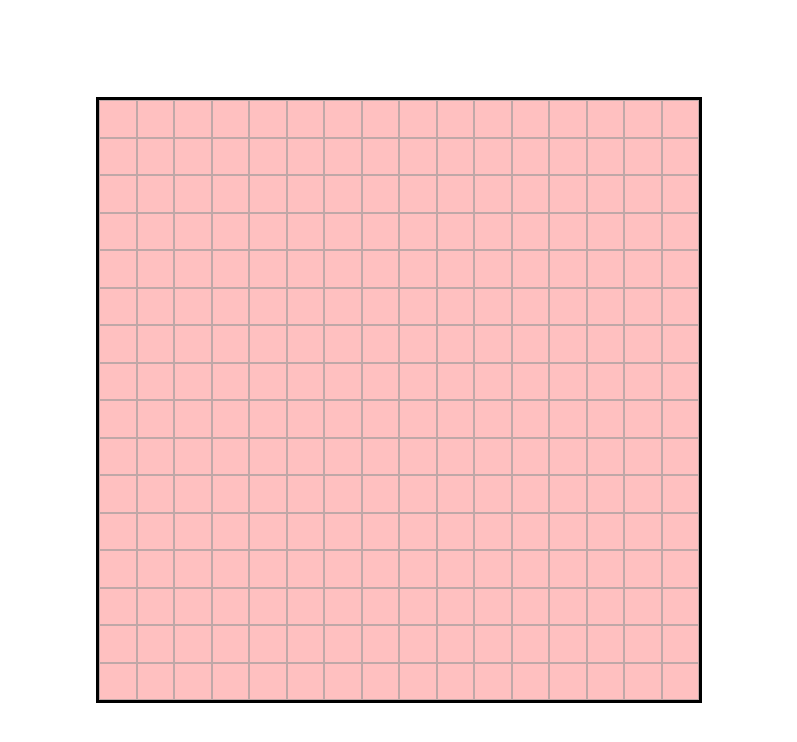
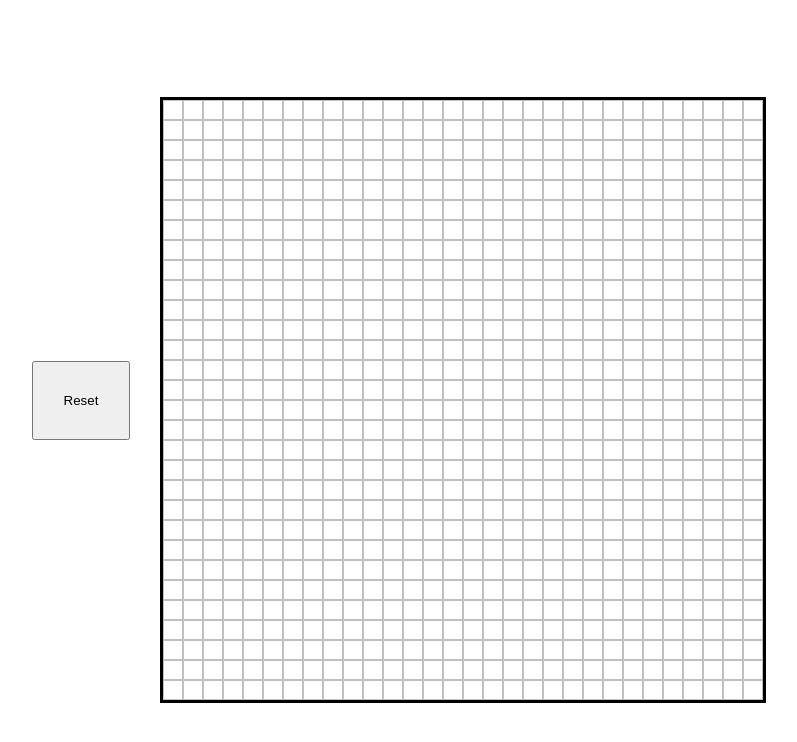
Before and after one commit to box-hill/sketch, a plain HTML site: page index.html in a window 1280 px wide. Shown: the whole page, without its empty margins (241-1038 px from the left). Drawn offline with Linux system fonts and the light colour scheme.

Commit message:
added reset button and option for user to alter grid size

```diff
--- a/index.html
+++ b/index.html
@@ -9,9 +9,8 @@
     <title>Document</title>
 </head>
 <body>
-    <div class='container'>
-
-    </div>
+    <button id='reset'>Reset</button>
+    <div class='container'></div>
 
 
 </body>
--- a/script.js
+++ b/script.js
@@ -1,29 +1,64 @@
 
-let gridSize = 16; // default 16x16
+let gridSize = 30;
 let numOfSquares = gridSize*gridSize;
+let width = 600;
 const container = document.querySelector('.container');
-let width = 600;
+initialiseCanvas(gridSize, width); // the default
+
+function initialiseCanvas(gridSize, width){
+    removeAllChildNodes(container);
+    numOfSquares = gridSize*gridSize;
     container.style.width = `${width}px`;
     container.style.height = `${width}px`;
-
-
     for(let i=0; i<numOfSquares; i++){
         const square = document.createElement('div');
         square.classList.add('square');
         square.style.width = `${width/gridSize}px`;
         square.style.height = `${width/gridSize}px`;
-
         container.appendChild(square);
     }
 
     let canvas = document.querySelectorAll('div.square');
 
+    // hovering over squares turn them red
     canvas.forEach(square =>
         square.addEventListener('mouseover',
-    changeColor,
+        changeColor('red'),
         {once: true, capture: false}
     ));
+}
 
-function changeColor(e){
-    e.target.style[`background-color`] = 'red';
+
+const button = document.querySelector('#reset');
+button.addEventListener('click', () => {
+        changeCanvasColor('white')
+        do{
+            gridSize = prompt('Enter a grid size less than 50: ');
+            gridSize = parseInt(gridSize);
+        }while(gridSize<0 || gridSize>50 || !Number.isInteger(gridSize));
+        initialiseCanvas(gridSize,width);
+    });
+
+
+
+
+// changes color of the element that triggered it by calling event handler
+// allows "2" arguments: color & event handler
+function changeColor(color){
+    return function(e){
+        e.target.style[`background-color`] = color;
     }
+}
+
+// changes ALL the squares to a certain color;
+function changeCanvasColor(color){
+    let canvas = document.querySelectorAll('div.square');
+    canvas.forEach(square => square.style[`background-color`] = color);
+}
+
+// removes all Child nodes from parent
+function removeAllChildNodes(parent){
+    while(parent.firstChild){
+        parent.removeChild(parent.firstChild);
+    }
+}
--- a/style.css
+++ b/style.css
@@ -23,5 +23,10 @@ body {
 .square {
     margin:0;
     border: 1px solid rgba(151, 151, 151, 0.603);
-    background-color: rgba(255, 0, 0, 0.247);
+    background-color: white;
 }
+
+#reset {
+    margin-right: 30px;
+    padding: 30px;
+}
```
Lines whose indentation alone changed are shown as unchanged.
